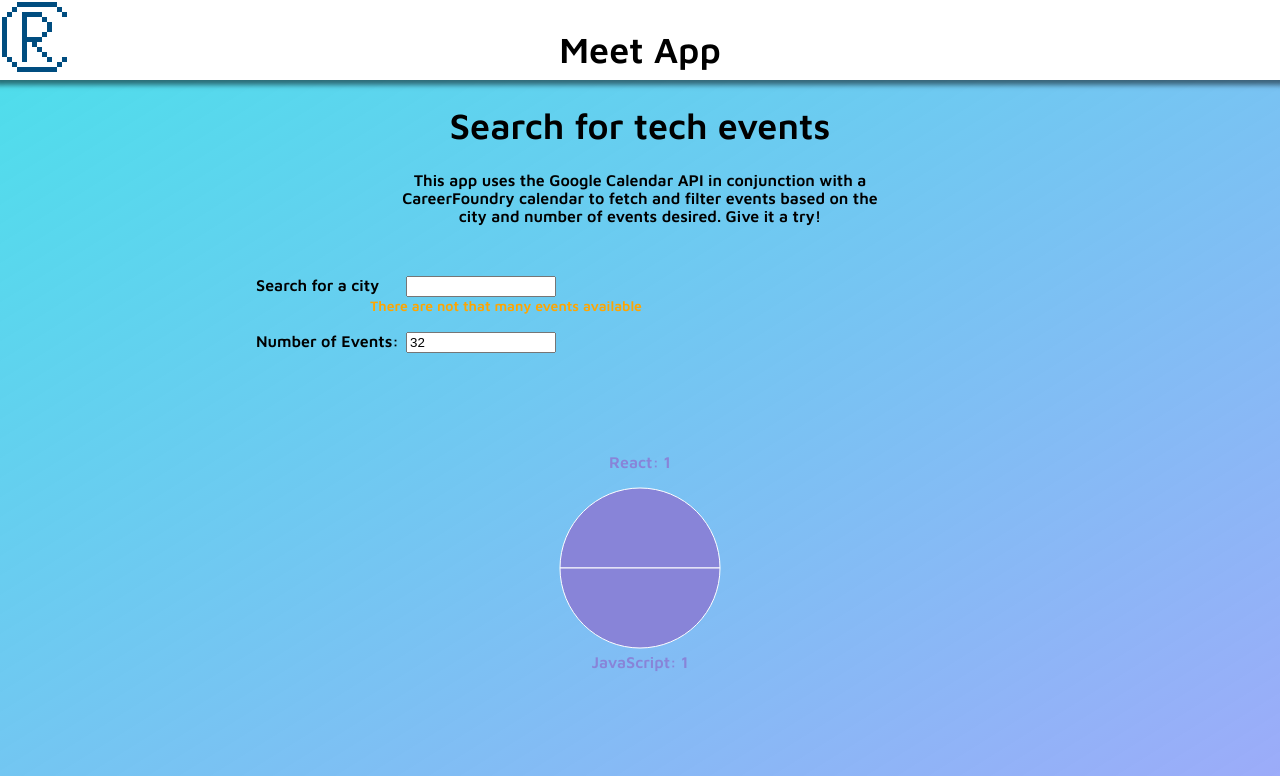
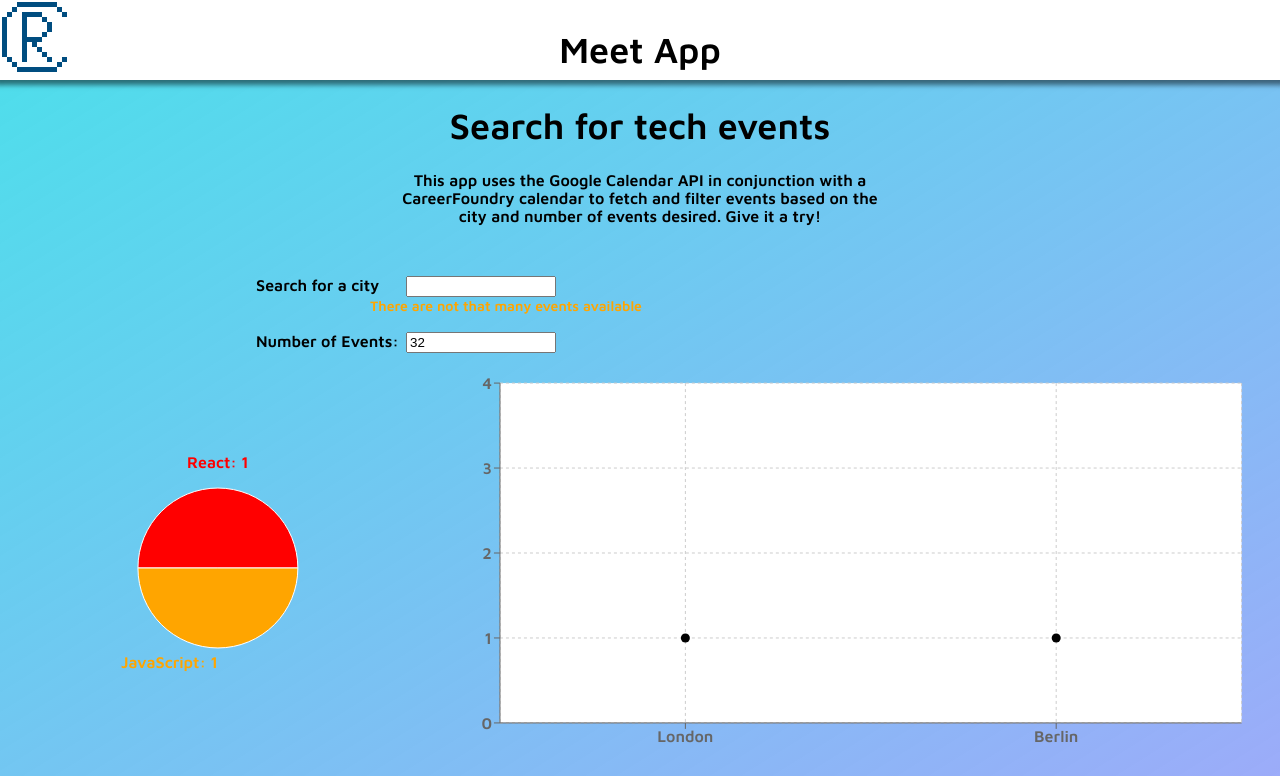
Before and after one commit to RCarpus/meet-app, a React (Create React App) app: page / in a window 1280 px wide. Shown: the top 776 px of the page. Built offline with nearby package versions, Linux system fonts and the light colour scheme; what atatus-spa would draw is missing.

Commit message:
updated chart styles

```diff
--- a/src/App.js
+++ b/src/App.js
@@ -131,9 +131,11 @@ class App extends React.Component {
         <NumberOfEvents updateNumberOfEvents={number => { this.updateNumberOfEvents(number) }} currentNumberOfEvents={events.length} />
 
         <div className="App__charts">
-          <EventGenre events={events}/>
-          <ResponsiveContainer height={400} >
-
+          <div className="App__charts__pie">
+            <EventGenre events={events} />
+          </div>
+          <div className="App__charts__scatter">
+            <ResponsiveContainer height={400} width="99%">
               <ScatterChart
                 margin={{ top: 20, right: 20, bottom: 10, left: 10 }}>
                 <CartesianGrid strokeDasharray="3 3" fill="#ffffff" />
@@ -143,6 +145,8 @@ class App extends React.Component {
                 <Scatter data={chartData} fill="#000000" />
               </ScatterChart>
             </ResponsiveContainer>
+          </div>
+
         </div>
 
         {/* Renders event cards */}
--- a/src/EventGenre.js
+++ b/src/EventGenre.js
@@ -1,6 +1,6 @@
 import React, { useEffect, useState } from 'react';
 import {
-  PieChart, Pie, ResponsiveContainer
+  PieChart, Pie, Cell, ResponsiveContainer
 } from 'recharts';
 
 const EventGenre = ({ events }) => {
@@ -24,10 +24,12 @@ const EventGenre = ({ events }) => {
     return data.filter(genre => {return genre.value > 0 });
   }
 
+  const colors = ['red', 'orange', 'yellow', 'green', 'purple'];
+
   console.log(getData());
 
   return (
-    <ResponsiveContainer height={400} >
+    <ResponsiveContainer height={400} width="99%">
       <PieChart width={400} height={400}>
         <Pie
           data={data}
@@ -38,7 +40,9 @@ const EventGenre = ({ events }) => {
           fill="#8884d8"
           dataKey="value"
           label={({ name, value }) => `${name}: ${(value)}`}>
-
+            {data.map((entry, index) => (
+              <Cell key={`cell-${index}`} fill={colors[index]} />
+            ))}
           </Pie>
       </PieChart>
     </ResponsiveContainer>
--- a/src/css/App.css
+++ b/src/css/App.css
@@ -95,6 +95,8 @@ li {
 
 .App__charts {
   margin: 10px;
+  display: grid;
+  grid-template-columns: 1fr;
 }
 
 @media only screen and (min-width: 550px) {
@@ -113,6 +115,12 @@ li {
 
 }
 
+@media only screen and (min-width: 750px) {
+  .App__charts {
+    grid-template-columns: 1fr 2fr;
+  }
+}
+
 @media only screen and (min-width: 1100px) {
   .EventList {
     grid-template-columns: 1fr 1fr;
```
Lines whose indentation alone changed are shown as unchanged.
